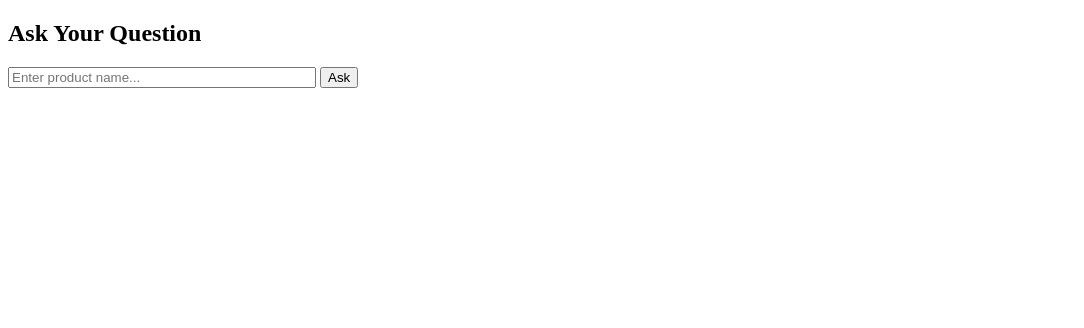
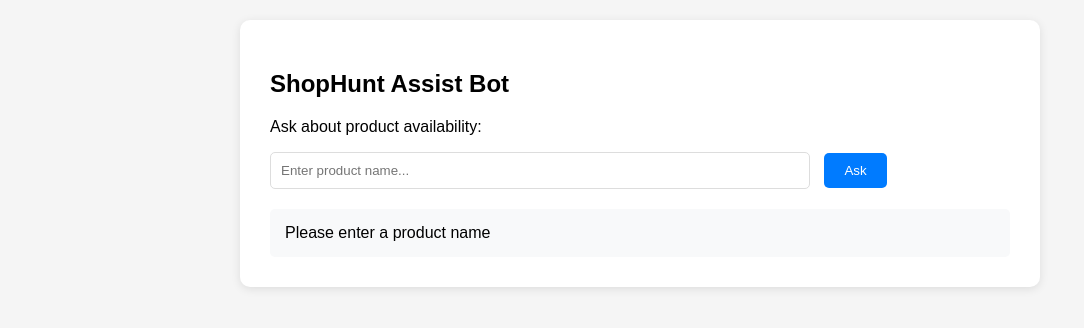
Before and after one commit to SaiSudheerKankanala/shophunt_chatbot, a plain HTML site: page static/index.html in a window 1280 px wide. Both pictures are taken after a click on the button "Ask". Shown: the whole page, without its empty margins (0-1084 px from the left). Drawn offline with Linux system fonts and the light colour scheme; no server answers.

Commit message:
index.html

```diff
--- a/static/index.html
+++ b/static/index.html
@@ -2,21 +2,72 @@
 <html>
 <head>
     <title>ShopHunt Assist Bot</title>
+    <style>
+        body {
+            font-family: Arial, sans-serif;
+            max-width: 800px;
+            margin: 0 auto;
+            padding: 20px;
+            background-color: #f5f5f5;
+        }
+        .container {
+            background: white;
+            padding: 30px;
+            border-radius: 10px;
+            box-shadow: 0 2px 10px rgba(0,0,0,0.1);
+        }
+        input[type="text"] {
+            width: 70%;
+            padding: 10px;
+            margin-right: 10px;
+            border: 1px solid #ddd;
+            border-radius: 5px;
+        }
+        button {
+            padding: 10px 20px;
+            background-color: #007bff;
+            color: white;
+            border: none;
+            border-radius: 5px;
+            cursor: pointer;
+        }
+        button:hover {
+            background-color: #0056b3;
+        }
+        #response {
+            margin-top: 20px;
+            padding: 15px;
+            background-color: #f8f9fa;
+            border-radius: 5px;
+            white-space: pre-wrap;
+        }
+    </style>
 </head>
 <body>
+    <div class="container">
+        <h2>ShopHunt Assist Bot</h2>
+        <p>Ask about product availability:</p>
 
-<h2>Ask Your Question</h2>
-
-<input type="text" id="question" placeholder="Enter product name..." style="width:300px;">
+        <input type="text" id="question" placeholder="Enter product name...">
         <button onclick="askBot()">Ask</button>
 
-<p id="response"></p>
+        <div id="response"></div>
+    </div>
 
     <script>
     async function askBot() {
-    const question = document.getElementById("question").value;
+        const question = document.getElementById('question').value;
+        const responseElement = document.getElementById('response');
 
-    const res = await fetch("https://shophuntchatbot-production-0edd.up.railway.app/ask", {
+        if (!question.trim()) {
+            responseElement.innerText = 'Please enter a product name';
+            return;
+        }
+
+        responseElement.innerText = 'Searching...';
+
+        try {
+            const res = await fetch("/ask", {
                 method: "POST",
                 headers: {
                     "Content-Type": "application/json"
@@ -25,9 +76,28 @@ async function askBot() {
             });
 
             const data = await res.json();
-    document.getElementById("response").innerText = JSON.stringify(data, null, 2);
+
+            if (data.response === "Product unavailable") {
+                responseElement.innerText = "Sorry, this product is currently unavailable.";
+            } else {
+                responseElement.innerHTML = `
+                    <strong>Shop Name:</strong> ${data.shop_name}<br>
+                    <strong>Address:</strong> ${data.address}<br>
+                    <strong>Stock Status:</strong> ${data.stock_status}
+                `;
             }
+        } catch (error) {
+            responseElement.innerText = 'Error connecting to server. Please try again.';
+            console.error('Error:', error);
+        }
+    }
+
+    // Allow pressing Enter to submit
+    document.getElementById('question').addEventListener('keypress', function(e) {
+        if (e.key === 'Enter') {
+            askBot();
+        }
+    });
     </script>
-
 </body>
 </html>
```
Lines whose indentation alone changed are shown as unchanged.
